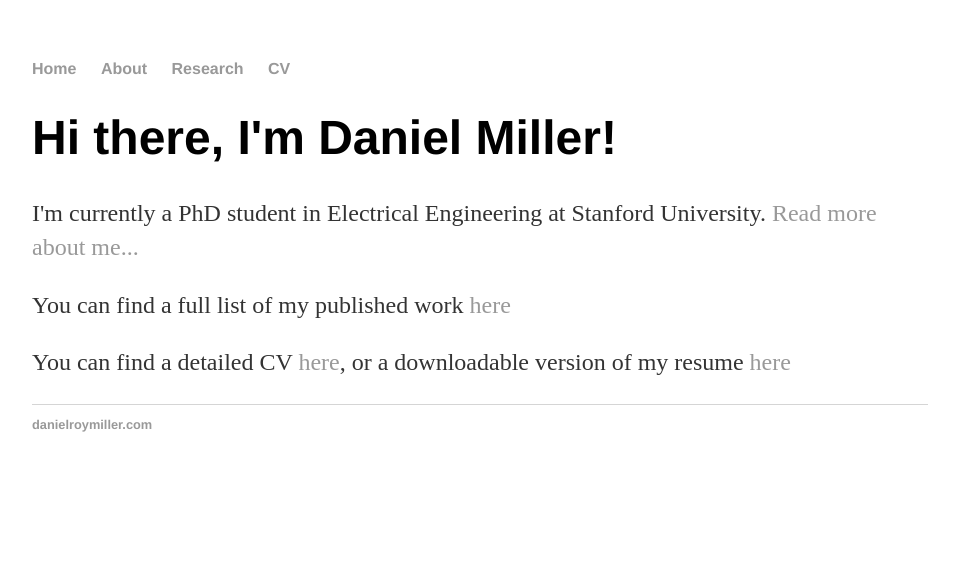
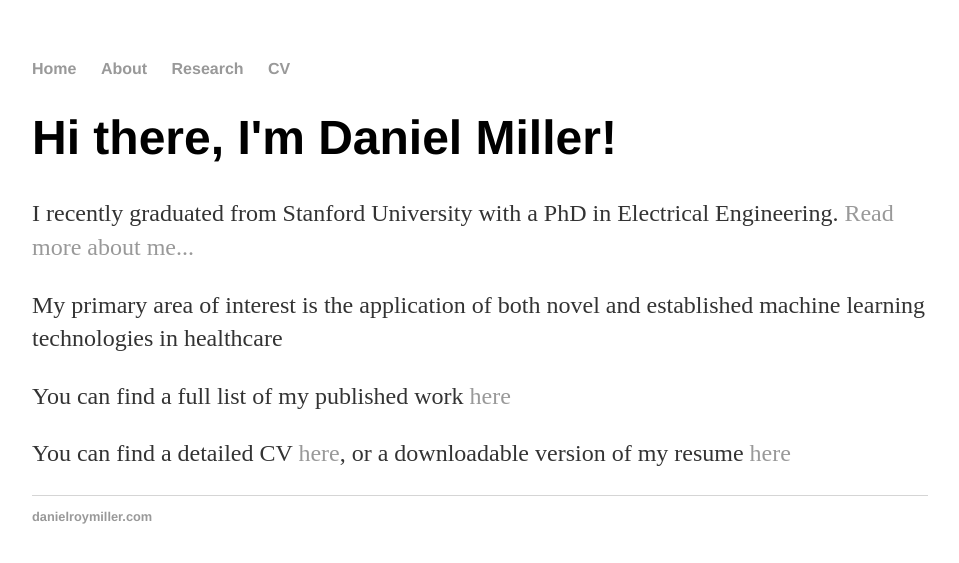
Before and after one commit to danielroymiller/danielroymiller.github.io, a Jekyll site: the page built from index.html, in a window 1280 px wide. Shown: the top 563 px of the page, without its empty margins (160-1119 px from the left). Built offline with Jekyll 4.4.1, drawn with Linux system fonts in a browser that asks for light colours.

Commit message:
Update index.html
Post-graduation homepage update

```diff
--- a/index.html
+++ b/index.html
@@ -4,7 +4,8 @@ title: Daniel Roy Miller
 ---
 <div class="blurb">
 	<h1>Hi there, I'm Daniel Miller!</h1>
-		<p>I'm currently a PhD student in Electrical Engineering at Stanford University. <a href="/about">Read more about me...</a></p>
+		<p>I recently graduated from Stanford University with a PhD in Electrical Engineering. <a href="/about">Read more about me...</a></p>
+		<p>My primary area of interest is the application of both novel and established machine learning technologies in healthcare</p>
 		<p>You can find a full list of my published work <a href="/research">here</a></p>
 		<p>You can find a detailed CV <a href="/cv">here</a>, or a downloadable version of my resume <a href="/cv/Resume_DanielMiller.pdf">here</a></p>
 </div><!-- /.blurb -->
```
